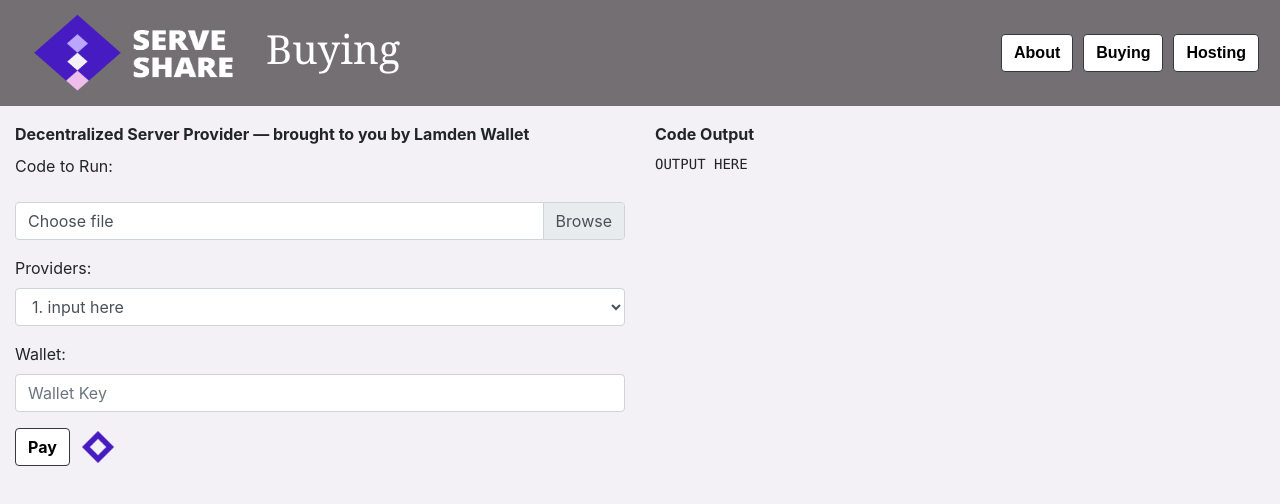
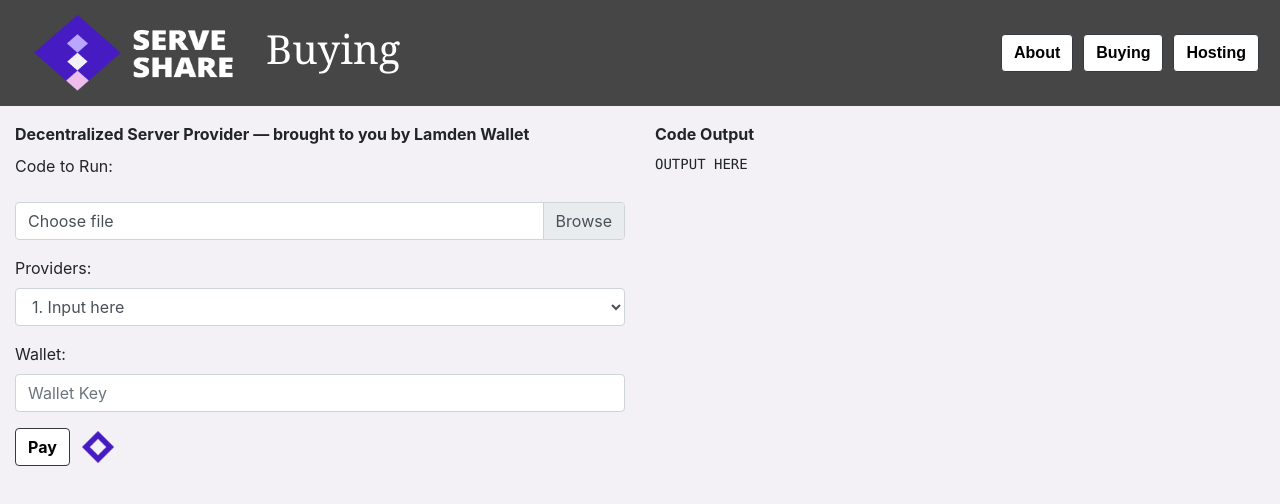
Before and after one commit to emily-zhao/ServeShare, a website: page frontend/src/BuyerPage.html in a window 1280 px wide. Drawn offline with nearby package versions, Linux system fonts and the light colour scheme.

Commit message:
heightened contrast in nav

```diff
--- a/frontend/src/BuyerPage.html
+++ b/frontend/src/BuyerPage.html
@@ -66,11 +66,11 @@
                 <div class="form-group">
                     <label for="providers">Providers:</label>
                     <select class="form-control" id="providers">
-                      <option>1. input here </option>
-                      <option>2. input here </option>
-                      <option>3. input here </option>
-                      <option>4. input here </option>
-                      <option>5. input here </option>
+                      <option>1. Input here </option>
+                      <option>2. Input here </option>
+                      <option>3. Input here </option>
+                      <option>4. Input here </option>
+                      <option>5. Input here </option>
                     </select>
                 </div>
 
--- a/frontend/src/buyerStyle.css
+++ b/frontend/src/buyerStyle.css
@@ -38,7 +38,7 @@
 }
 
 .navbar-custom {
-    background-color: #736F72;
+    background-color: #464646;
 }
 
 body {
```
Also changed, not shown: frontend/src/HosterPage.html (+4 -4 lines).
